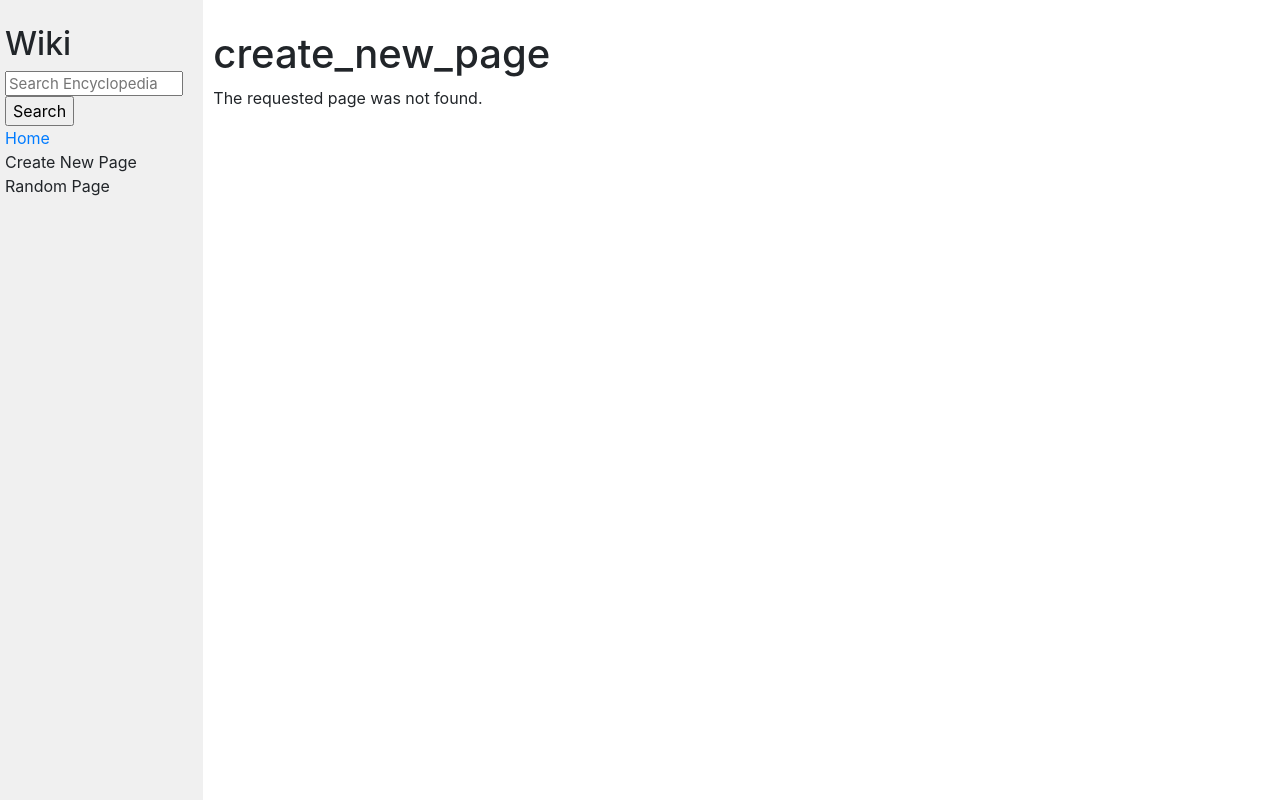
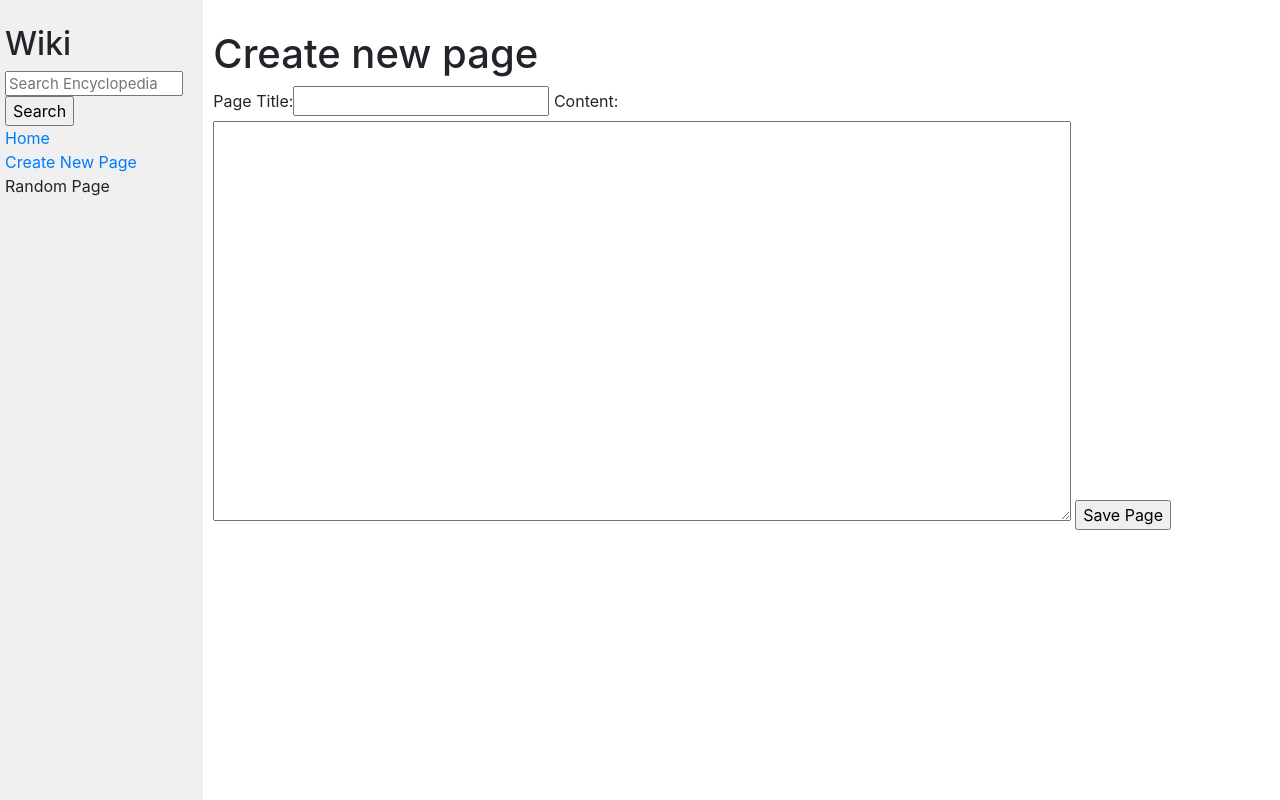
Before and after one commit to calnet/cs50w, a Django app: page /create_new_page in a window 1280 px wide. Run offline with Django 3.2, Linux system fonts and the light colour scheme; some libraries are stand-ins or nearby versions.

Commit message:
New Page feature added

```diff
--- a/wiki/encyclopedia/static/encyclopedia/styles.css
+++ b/wiki/encyclopedia/static/encyclopedia/styles.css
@@ -13,7 +13,7 @@ h1 {
 }
 
 textarea {
-    height: 90vh;
+    height: 50vh;
     width: 80%;
 }
 
@@ -36,3 +36,7 @@ textarea {
 .sidebar h2 {
     margin-top: 5px;
 }
+
+.error {
+    color: red;
+}
--- /dev/null
+++ b/wiki/encyclopedia/templates/encyclopedia/create_new_page.html
@@ -0,0 +1,22 @@
+{% extends "encyclopedia/layout.html" %}
+
+{% block title %}
+Encyclopedia
+{% endblock %}
+
+{% block body %}
+<h1>Create new page</h1>
+
+<form action="{% url 'create_new_page' %}" method="post">
+    {% if error %}
+    <div class="error">
+        {{ error }}
+    </div>
+    {% endif %}
+
+    {% csrf_token %}
+    {{ form }}
+    <input type="submit" value="Save Page">
+</form>
+
+{% endblock %}
--- a/wiki/encyclopedia/templates/encyclopedia/layout.html
+++ b/wiki/encyclopedia/templates/encyclopedia/layout.html
@@ -24,7 +24,7 @@
                     <a href="{% url 'index' %}">Home</a>
                 </div>
                 <div>
-                    Create New Page
+                    <a href="{% url 'create_new_page' %}">Create New Page</a>
                 </div>
                 <div>
                     Random Page
@@ -35,6 +35,17 @@
             <div class="main col-lg-10 col-md-9">
                 {% block body %}
                 {% endblock %}
+
+                {% block debug %}
+                {% if debug %}
+
+                <h1>Debug Info</h1>
+
+                {{ debug }}
+
+                {% endif %}
+
+                {% endblock %}
             </div>
         </div>
 
--- a/wiki/encyclopedia/templates/encyclopedia/search.html
+++ b/wiki/encyclopedia/templates/encyclopedia/search.html
@@ -17,8 +17,4 @@ Encyclopedia: Search Results
     {% endfor %}
     {% endif %}
 </ul>
-
-<h1>Debug Info</h1>
-{{ debug }}
-
 {% endblock %}
--- a/wiki/encyclopedia/urls.py
+++ b/wiki/encyclopedia/urls.py
@@ -5,5 +5,6 @@ from . import views
 urlpatterns = [
     path("", views.index, name="index"),
     path("search", views.search, name="search"),
+    path("create_new_page", views.create_new_page, name="create_new_page"),
     path("<str:title>", views.entry, name="entry")
 ]
--- a/wiki/encyclopedia/views.py
+++ b/wiki/encyclopedia/views.py
@@ -1,7 +1,13 @@
+from django import forms
+
 from django.http import HttpResponseRedirect
 from django.shortcuts import render, reverse
 
 from . import util
+
+class NewPageForm(forms.Form):
+    title = forms.CharField(label="Page Title")
+    content = forms.CharField(widget=forms.Textarea)
 
 def index(request):
     return render(request, "encyclopedia/index.html", {
@@ -37,10 +43,50 @@ def search(request):
                     matches.append(result)
 
             return render(request, "encyclopedia/search.html", {
-                "matches": matches,
-                "debug": query
+                "matches": matches
             })
 
     # if a GET (or any other method) we'll redirect to home page
     else:
         return HttpResponseRedirect(reverse("index"))
+
+def create_new_page(request):
+
+    # Check if method is POST
+    if request.method == "POST":
+
+        # Take in the data the user submitted and save it as form
+        form = NewPageForm(request.POST)
+
+        # Check if form data is valid (server-side)
+        if form.is_valid():
+
+            # Isolate the title from the 'cleaned' version of form data
+            title = form.cleaned_data["title"]
+            content = form.cleaned_data["content"]
+
+            if util.get_entry(title):
+                error_msg = "This entry already exists, please change the title and try again."
+
+                return render(request, "encyclopedia/create_new_page.html", {
+                    "form": NewPageForm(request.POST),
+                    "error": error_msg
+                })
+            else:
+                util.save_entry(title, content)
+
+                return HttpResponseRedirect(title)
+
+            return render(request, "encyclopedia/create_new_page.html", {
+                    "form": NewPageForm(request.POST)
+                })
+
+        else:
+            # If the form is invalid, re-render the page with existing information.
+            return render(request, "encyclopedia/create_new_page.html", {
+                "form": NewPageForm(request.POST)
+            })
+
+    return render(request, "encyclopedia/create_new_page.html", {
+        "form": NewPageForm()
+    })
```
Also changed, not shown: wiki/entries/Test 3.md (added, +1 -0 lines), wiki/entries/Test 4.md (added, +1 -0 lines), wiki/entries/Test.md (added, +1 -0 lines), wiki/entries/test 2.md (added, +1 -0 lines), wiki/entries/test 5.md (added, +1 -0 lines).
